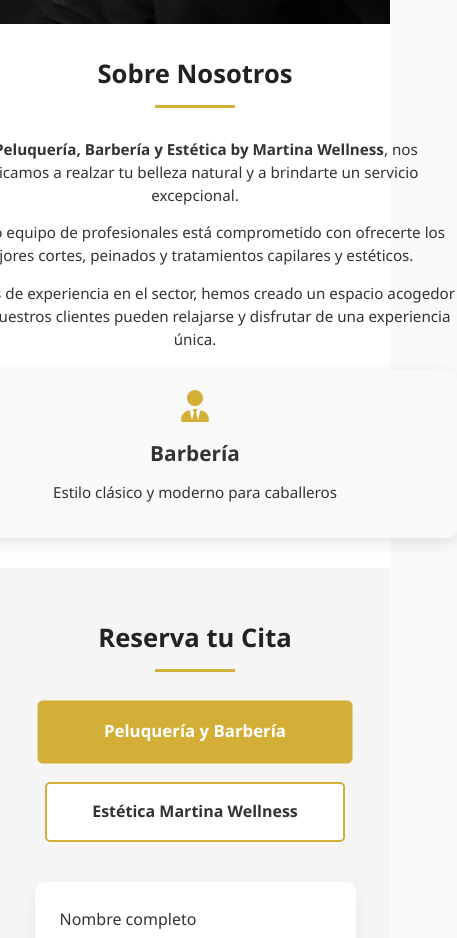
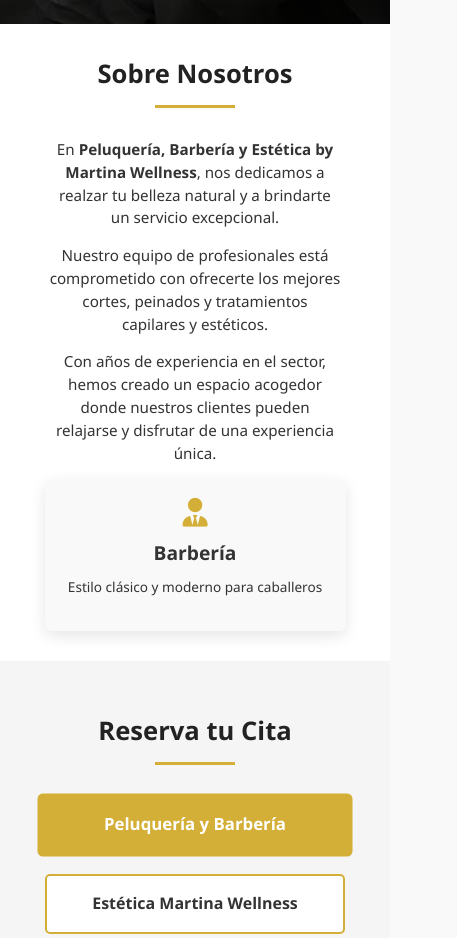
Before and after one commit to MiPaginaOnline/Peluquer-ayBarber-aByJorgequiromasajista, a plain HTML site: page index.html in a window 390 px wide. Shown: the part 820-1758 px from the top of the page, 457 px wide, since content can reach past the window. Drawn offline with Linux system fonts and the light colour scheme.

Commit message:
Update index.html

```diff
--- a/index.html
+++ b/index.html
@@ -688,11 +688,16 @@
                 font-size: 1.8rem;
             }
 
-            /* Sobre Nosotros más compacto y adaptable en móvil */
+            /* CORRECCIÓN: Sobre Nosotros más compacto y adaptable en móvil */
             .about {
                 padding: 40px 0;
                 transform: none !important;
                 opacity: 1 !important;
+            }
+
+            .about-text {
+                width: 100%;
+                padding: 0 10px;
             }
 
             .about-text p {
@@ -700,15 +705,23 @@
                 margin-bottom: 15px;
                 line-height: 1.5;
                 text-align: center;
+                width: 100%;
+                max-width: 100%;
+                overflow-wrap: break-word;
+                word-wrap: break-word;
             }
 
             .services-carousel {
                 margin: 20px auto 0;
                 max-width: 100%;
+                width: 100%;
+                box-sizing: border-box;
             }
 
             .service-slide {
                 padding: 25px 15px;
+                width: 100%;
+                box-sizing: border-box;
             }
 
             .service-slide i {
@@ -721,6 +734,7 @@
 
             .service-slide p {
                 font-size: 0.9rem;
+                padding: 0 5px;
             }
 
             .service-selector {
@@ -736,6 +750,8 @@
 
             .reservation-form {
                 padding: 25px;
+                width: 100%;
+                box-sizing: border-box;
             }
 
             /* Ajustes generales para móvil */
@@ -774,10 +790,61 @@
 
             .about-text p {
                 font-size: 0.95rem;
+                padding: 0 5px;
             }
 
             .service-slide {
                 padding: 20px 10px;
+            }
+
+            /* CORRECCIÓN: Asegurar que el carrusel se vea bien en móviles pequeños */
+            .services-carousel {
+                margin: 15px auto 0;
+                width: 100%;
+                border-radius: 8px;
+            }
+
+            .service-slide i {
+                font-size: 1.8rem;
+                margin-bottom: 10px;
+            }
+
+            .service-slide h3 {
+                font-size: 1.2rem;
+                margin-bottom: 8px;
+            }
+
+            .service-slide p {
+                font-size: 0.85rem;
+                line-height: 1.4;
+            }
+        }
+
+        /* CORRECCIÓN: Media query adicional para pantallas muy pequeñas */
+        @media (max-width: 360px) {
+            .about-text p {
+                font-size: 0.9rem;
+                line-height: 1.4;
+            }
+
+            .services-carousel {
+                margin: 10px auto 0;
+            }
+
+            .service-slide {
+                padding: 15px 8px;
+            }
+
+            .service-slide i {
+                font-size: 1.6rem;
+            }
+
+            .service-slide h3 {
+                font-size: 1.1rem;
+            }
+
+            .service-slide p {
+                font-size: 0.8rem;
             }
         }
     </style>
```
